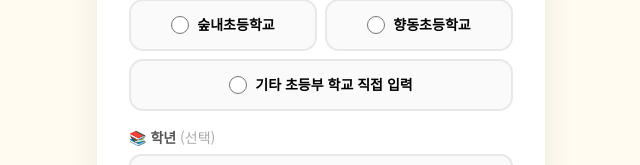
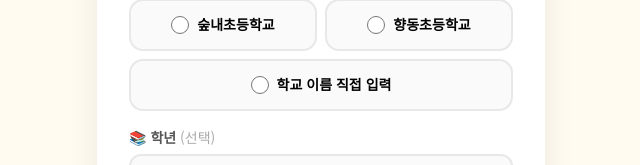
Before and after one commit to kyuky920/ghgogogo, a Next.js app: page / in a window 1280 px wide. Shown: the part 632-797 px from the top of the page, without its empty margins (319-959 px from the left). Built offline with nearby package versions, Linux system fonts and the light colour scheme; no server answers.

Commit message:
Simplify school custom input copy

```diff
--- a/components/RegisterForm.tsx
+++ b/components/RegisterForm.tsx
@@ -352,14 +352,14 @@ export default function RegisterForm({
                       checked={schoolOption === 'other'}
                       onChange={() => setSchoolOption('other')}
                     />
-                    <span style={{ fontWeight: '600', fontSize: '14px' }}>기타 초등부 학교 직접 입력</span>
+                    <span style={{ fontWeight: '600', fontSize: '14px' }}>학교 이름 직접 입력</span>
                   </label>
                 </div>
                 {schoolOption === 'other' && (
                   <input
                     className="input-field"
                     type="text"
-                    placeholder="초등부 학교 이름을 입력하세요"
+                    placeholder="학교 이름을 직접 입력하세요"
                     value={customSchool}
                     onChange={e => setCustomSchool(e.target.value)}
                     style={{ marginTop: '8px' }}
```
